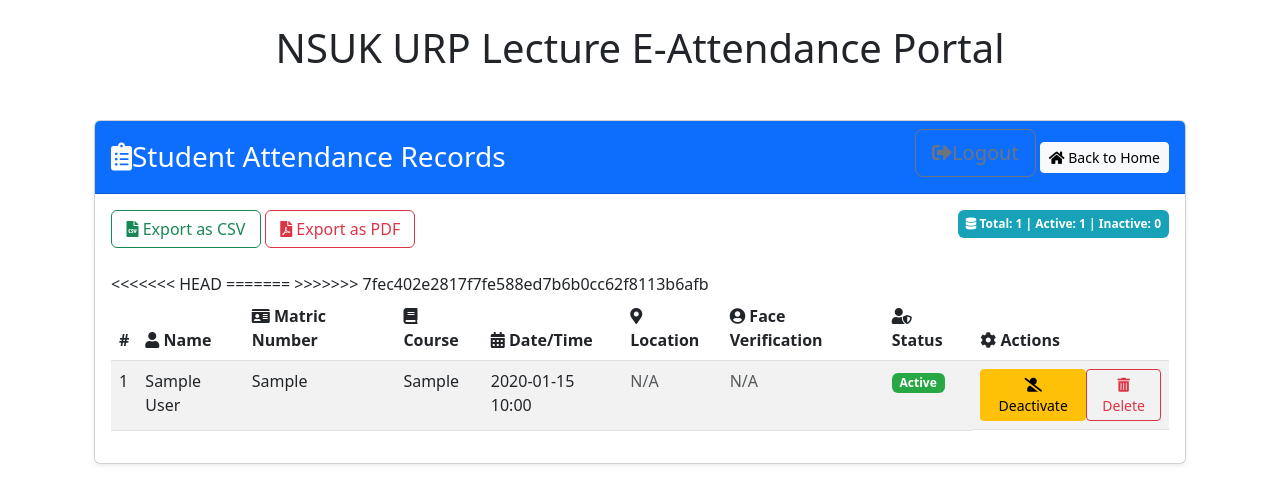
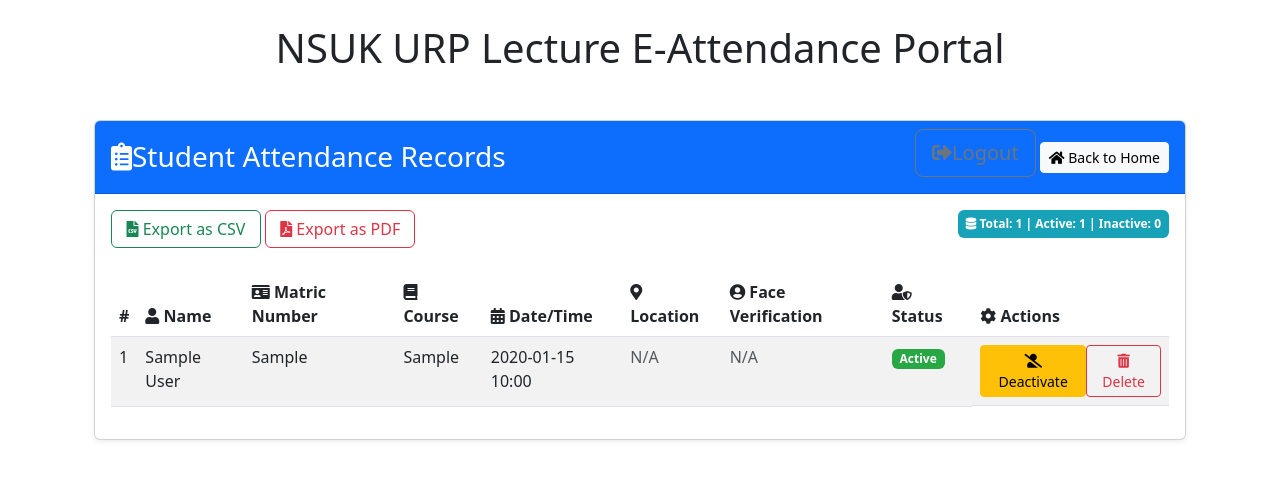
Before and after one commit to Dula55/nsuk_urp_attendance, a Flask app: page /records in a window 1280 px wide. Shown: the top 504 px of the page. Run offline with Flask 3, Linux system fonts and the light colour scheme; a user stored in the database is signed in; tables that the repository leaves empty hold one stand-in row (values such as "Sample post"); some libraries are stand-ins or nearby versions.

Commit message:
16th commit

```diff
--- a/templates/records.html
+++ b/templates/records.html
@@ -64,10 +64,7 @@
                             <th><i class="fas fa-book mr-1"></i> Course</th>
                             <th><i class="fas fa-calendar-alt mr-1"></i> Date/Time</th>
                             <th><i class="fas fa-map-marker-alt mr-1"></i> Location</th>
-<<<<<<< HEAD
                             <th><i class="fas fa-user-circle mr-1"></i> Face Verification</th>
-=======
->>>>>>> 7fec402e2817f7fe588ed7b6b0cc62f8113b6afb
                             <th><i class="fas fa-user-shield mr-1"></i> Status</th>
                             <th><i class="fas fa-cog mr-1"></i> Actions</th>
                         </tr>
@@ -86,7 +83,6 @@
                             </td>
                             <td>
                                 {% if record.latitude and record.longitude %}
-<<<<<<< HEAD
                                 <div class="dropdown">
                                     <button class="btn btn-sm btn-outline-primary dropdown-toggle"
                                             type="button"
@@ -159,15 +155,6 @@
                                         </div>
                                     </div>
                                 </div>
-=======
-                                <a href="https://maps.google.com/?q={{ record.latitude }},{{ record.longitude }}"
-                                   target="_blank"
-                                   class="btn btn-sm btn-outline-primary"
-                                   data-toggle="tooltip"
-                                   title="Accuracy: {{ record.accuracy|round(2) }} meters">
-                                    <i class="fas fa-map-marked-alt"></i> View Map
-                                </a>
->>>>>>> 7fec402e2817f7fe588ed7b6b0cc62f8113b6afb
                                 {% else %}
                                 <span class="text-muted">N/A</span>
                                 {% endif %}
```
